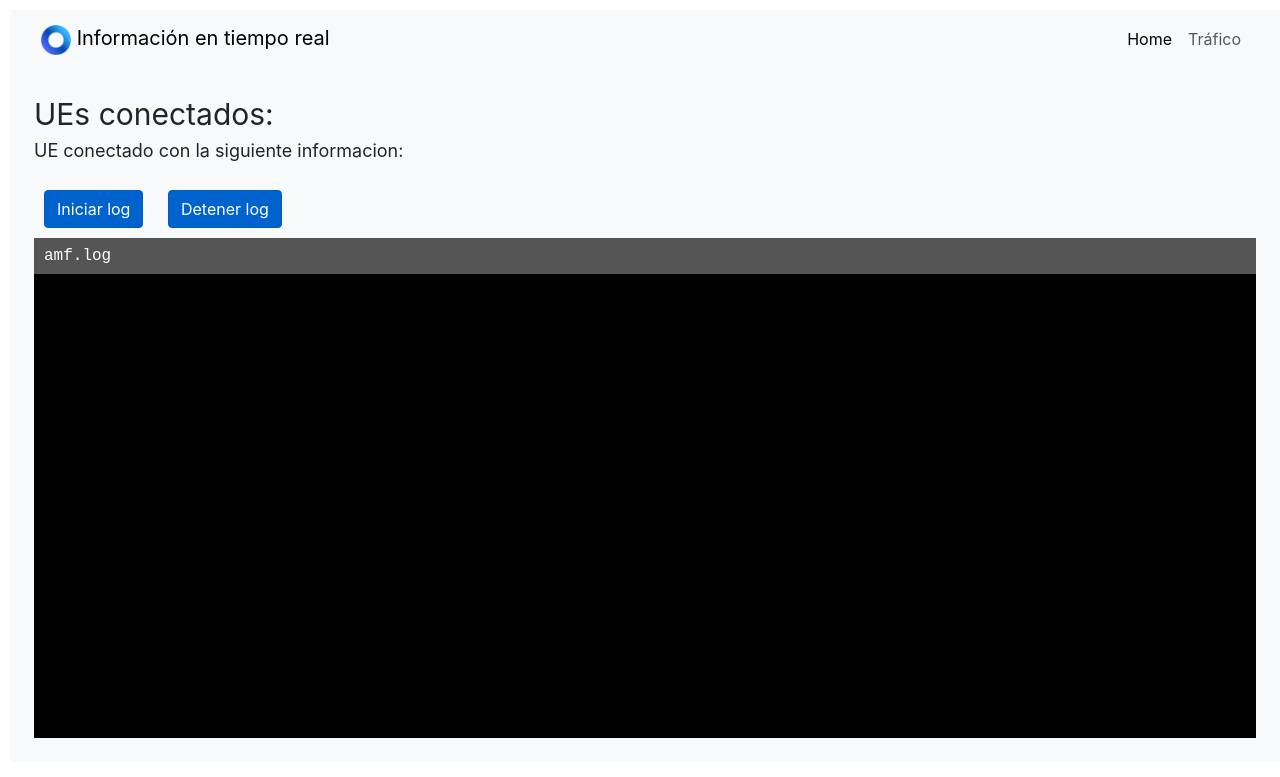
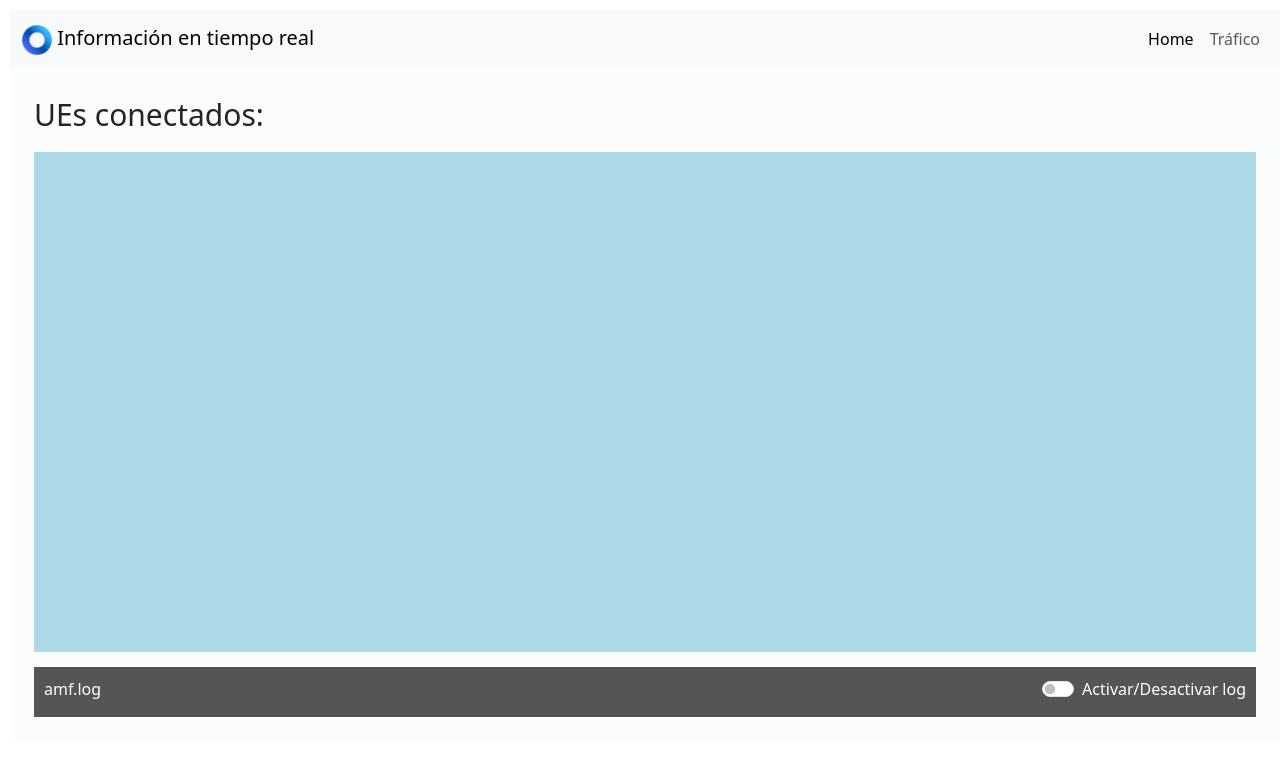
Before and after one commit to antonioo420/TFG, a Flask app: page / in a window 1280 px wide. Shown: the top 777 px of the page. Run offline with Flask 3, Linux system fonts and the light colour scheme; some libraries are stand-ins or nearby versions.

Commit message:
Log acabado

```diff
--- a/app.py
+++ b/app.py
@@ -54,7 +54,7 @@ def obtener_informacion(nombre_archivo):
                     'timestamp': timestamp_str
                 }
                 ips.append(ip)
-                print(ips)
+                #print(ips)
         else: #Si no existe el UE, se inserta
             ues[imsi] = {
                 'ip': ip,
@@ -62,7 +62,7 @@ def obtener_informacion(nombre_archivo):
                 'timestamp': timestamp_str
             }
             ips.append(ip)
-            print(ips)
+            #print(ips)
 
     #En el caso de que se haya eliminado la conexión
     for line in ue_removed:
@@ -123,7 +123,7 @@ def actualizar_informacion():
         obtener_informacion(SMF)
         num_ues = obtener_num_ues(AMF)
         #print('Emitiendo:', {'ues':ues, 'num_ues':num_ues})
-        #addDummy(ues)
+        addDummy(ues)
         socketio.emit('info_update', {'ues':ues, 'num_ues':num_ues})
         time.sleep(5)
 
@@ -141,7 +141,7 @@ def mostrar_informacion():
 def mostrar_trafico():
     global ips
     print('Ips enviadas')
-    print(ips)
+    #print(ips)
     current_path = request.path
     return render_template('trafico.html', ips=ips, current_path = current_path)
 
@@ -179,6 +179,7 @@ def handle_connect():
 @socketio.on('start_log')
 def show_log():
     global AMF
+    #global SMF
     global stop_log
     log_file = AMF
     stop_log = False
@@ -194,11 +195,9 @@ def show_log():
                         # Ir a la última posición en el archivo
                         f.seek(file_size)
                         # Leer y enviar nuevas líneas
-                        list = f.readlines()
-                        print(list)
                         for line in f.readlines():
+                            socketio.emit('log_update', {'line': line})
                             print(line)
-                            socketio.emit('log_update', {'line': line})
                         # Actualizar el tamaño del archivo
                         file_size = current_size
                     # Esperar antes de volver a verificar el archivo
@@ -214,5 +213,9 @@ def stop_log():
     stop_log = True
     socketio.emit('log_stopped', "Captura de log detenida")
 
+@app.route('/prueba')
+def pruebas():
+    return render_template('prueba.html')
+
 if __name__ == '__main__':
     socketio.run(app, debug=True)
--- a/static/css/index.css
+++ b/static/css/index.css
@@ -5,12 +5,16 @@
     margin: 20px; /* Espaciado externo inferior */
     border-radius: 5px; /* Bordes redondeados */
     width:30%;
-
+    height: 200px;
 }
 
 #UEs{
     display: flex;
     flex-wrap: wrap;
+    height: 500px;
+    background-color: lightblue;
+    margin-top: 15px;
+    margin-bottom: 15px;
 }
 
 #UEs p {
@@ -28,24 +32,28 @@
     font-family: 'Courier New', Courier, monospace; /* Fuente de estilo de terminal */
     line-height: 1; /* Altura de línea */
     position: relative; /* Establecer posición relativa para posicionar el título */
+    margin-top: 0;
 }
 
-#titulo_log {
-    position: sticky;
-    top: 0;
-    left: 0;
+.titulo_log {
+    display: flex;
+    justify-content: space-between;
     padding: 10px;
+    padding-bottom: 0;
+    margin-bottom: 0;
     color: white;
     background-color: #555;
 }
 
 #log * {
     color: white !important; /* Aplicar color blanco a todos los elementos hijos */
+    background-color: black; /* Color de fondo de la "terminal" */
 }
 
 #tabla_log {
     width: 100%;
     max-height: 100%;
+    background-color: black; /* Color de fondo de la "terminal" */
 }
 
 #tabla_log tbody {
--- a/templates/index.html
+++ b/templates/index.html
@@ -6,8 +6,8 @@
         UEs conectados: <span id="num"></span>
     </div>
 
+
     <div id="UEs">
-        <p>UE conectado con la siguiente informacion:</p>
         <!-- <ul id="informacion">
             <div class="spinner-border" role="status">
                 <span class="visually-hidden">Loading...</span>
@@ -15,13 +15,28 @@
         </ul>   -->
     </div>
 
-    <button id="startLog" class="btn btn-primary active" aria-pressed="true">Iniciar log</button>
-    <button id="stopLog" class="btn btn-primary active" aria-pressed="true">Detener log</button>
+    <div class="titulo_log">
+        <p data-bs-toggle="collapse" data-bs-target="#log" aria-expanded="false" aria-controls="log">
+            amf.log
+        </p>
+        <div class="form-check form-switch switch_log">
+            <label class="form-check-label" for="flexSwitchCheckDefault">Activar/Desactivar log</label>
+            <input id="amf_switch" class="form-check-input" type="checkbox" role="switch" id="flexSwitchCheckDefault">
+        </div>
+    </div>
 
-    <div id="log">
-        <p id="titulo_log">amf.log</p>
+    <!--<div class="titulo_log">
+        <p data-bs-toggle="collapse" data-bs-target="#log" aria-expanded="false" aria-controls="log">
+            smf.log
+        </p>
+        <div class="form-check form-switch switch_log">
+            <label class="form-check-label" for="flexSwitchCheckDefault">Activar/Desactivar log</label>
+            <input id="smf_switch" class="form-check-input" type="checkbox" role="switch" id="flexSwitchCheckDefault">
+        </div>
+    </div>-->
 
-        <table id="tabla_log" class="table">
+    <div id="log" class="collapse" >
+        <table id="tabla_log" class="table" >
             <tbody id="body">
             <tr id="fila_log">
 
@@ -62,14 +77,14 @@
             document.getElementById('num').innerHTML = data.num_ues;
         });
 
-        document.getElementById('startLog').addEventListener('click', function() {
-            console.log("Botón pulsado");
-            socket.emit('start_log');
-        });
-
-        document.getElementById('stopLog').addEventListener('click', function() {
-            console.log("Botón pulsado");
-            socket.emit('stop_log');
+        document.getElementById('amf_switch').addEventListener('change', function() {
+            if (this.checked) {
+                console.log("Switch activado");
+                socket.emit('start_log');
+            } else {
+                console.log("Switch desactivado");
+                socket.emit('stop_log');
+            }
         });
 
         socket.on('log_stopped', function(message) {
--- a/templates/layout.html
+++ b/templates/layout.html
@@ -7,11 +7,9 @@
     <meta name="viewport" content="width=device-width, initial-scale=1.0">
 
     <!--BOOTSTRAP-->
-    <link href="https://cdn.jsdelivr.net/npm/bootstrap@5.3.0-alpha3/dist/css/bootstrap.min.css" rel="stylesheet"
-        integrity="sha384-KK94CHFLLe+nY2dmCWGMq91rCGa5gtU4mk92HdvYe+M/SXH301p5ILy+dN9+nJOZ" crossorigin="anonymous">
-    <!--CSS personalizado
-    <link rel="stylesheet" href="{{ url_for('static', filename='css/main.css') }}">-->
-    <link rel="stylesheet" href="https://cdn.jsdelivr.net/npm/bootstrap@4.0.0/dist/css/bootstrap.min.css" integrity="sha384-Gn5384xqQ1aoWXA+058RXPxPg6fy4IWvTNh0E263XmFcJlSAwiGgFAW/dAiS6JXm" crossorigin="anonymous">
+    <link href="https://cdn.jsdelivr.net/npm/bootstrap@5.3.3/dist/css/bootstrap.min.css" rel="stylesheet" integrity="sha384-QWTKZyjpPEjISv5WaRU9OFeRpok6YctnYmDr5pNlyT2bRjXh0JMhjY6hW+ALEwIH" crossorigin="anonymous">
+    <!--CSS personalizado-->
+
     <link rel="stylesheet" href="{{ url_for('static', filename='css/trafico.css') }}">
     <link rel="stylesheet" href="{{ url_for('static', filename='css/index.css') }}">
 
@@ -47,6 +45,7 @@
             </div>
         </div>
     </nav>
+    <script src="https://cdn.jsdelivr.net/npm/bootstrap@5.3.3/dist/js/bootstrap.bundle.min.js" integrity="sha384-YvpcrYf0tY3lHB60NNkmXc5s9fDVZLESaAA55NDzOxhy9GkcIdslK1eN7N6jIeHz" crossorigin="anonymous"></script>
 
     <div class="container-fluid p-4 bg-light bg-opacity-50">
         {% block content %}
--- a/templates/trafico.html
+++ b/templates/trafico.html
@@ -51,6 +51,7 @@
             var rowClass = '';
             if(data.type == "TCP"){
                 rowClass = 'fila_tcp';
+                console.log("FILA TCP");
             } else if(data.type == "UDP"){
                 rowClass = 'fila_udp';
             } else if(data.type == "DNS"){
```
